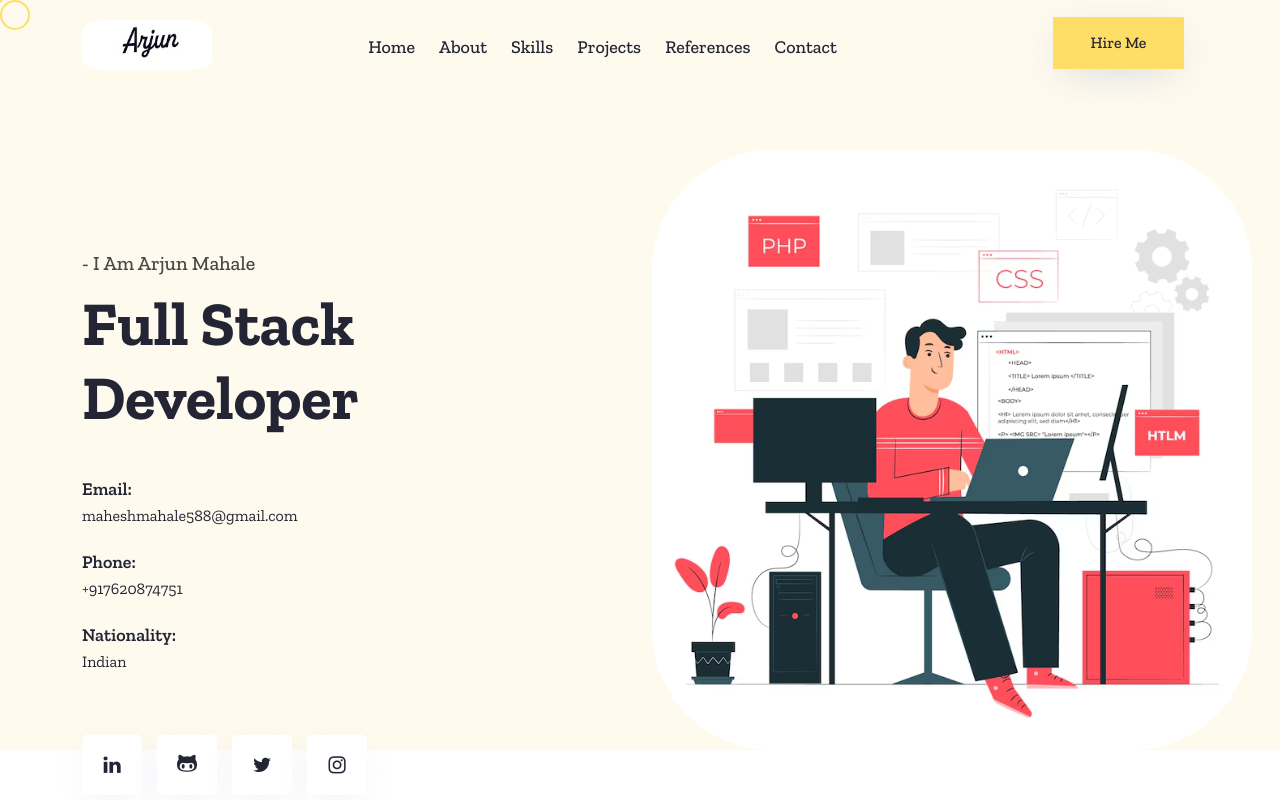
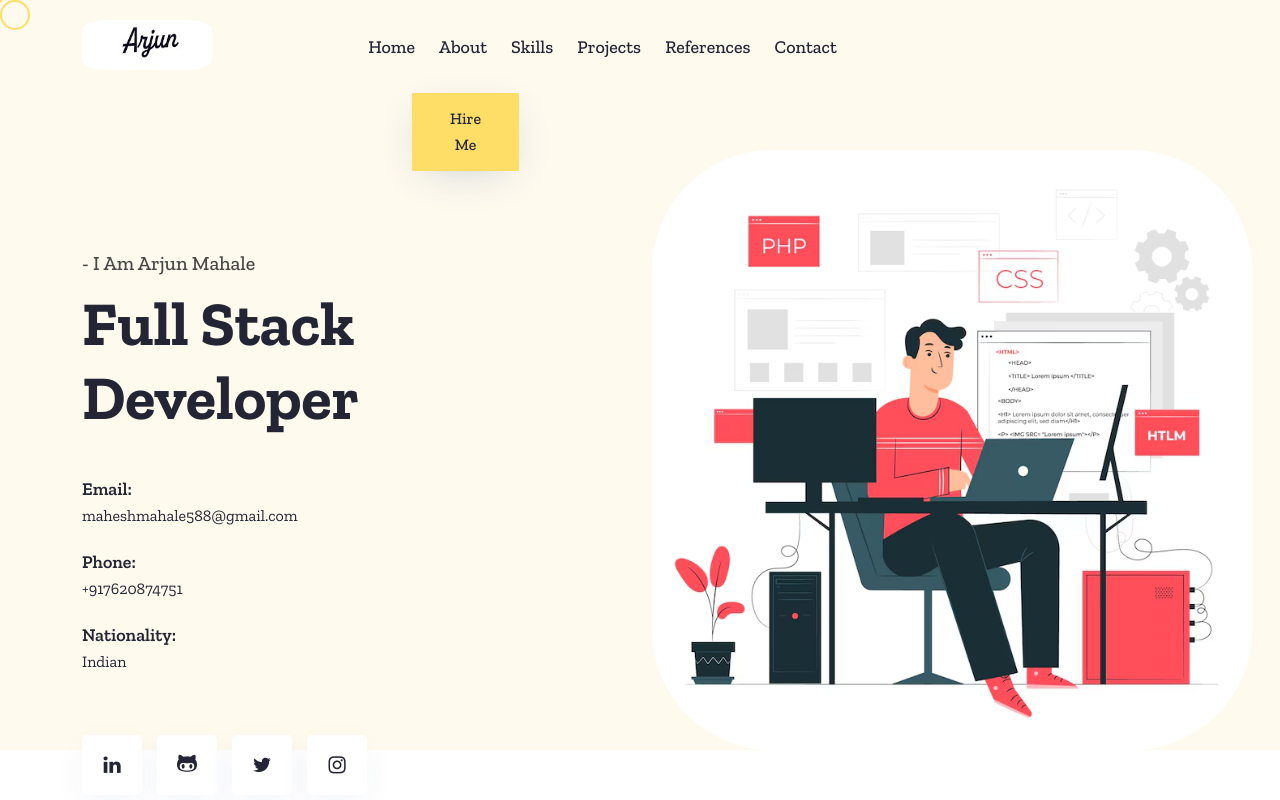
Before and after one commit to arjunmahale/portfolio, a plain HTML site: page arjun/index.html in a window 1280 px wide. Shown: the top 800 px of the page. Drawn offline with nearby package versions, Linux system fonts and the light colour scheme.

Commit message:
Update index.html

```diff
--- a/arjun/index.html
+++ b/arjun/index.html
@@ -86,7 +86,7 @@
 						<div id="mobile_menu"></div>
 					</div>
 				</div><!--- END Col -->
-				<div class="col-lg-3 col-md-3 col-sm-8" style="padding-left:10%">
+				<div class="col-lg-3 col-md-3 col-sm-8" style="padding-left:30%">
 					<div class="call_to_action desktop-only" style="display: none;">
 						<a class="btn_all" href="#contact">Hire Me</a>
 					</div>
```
